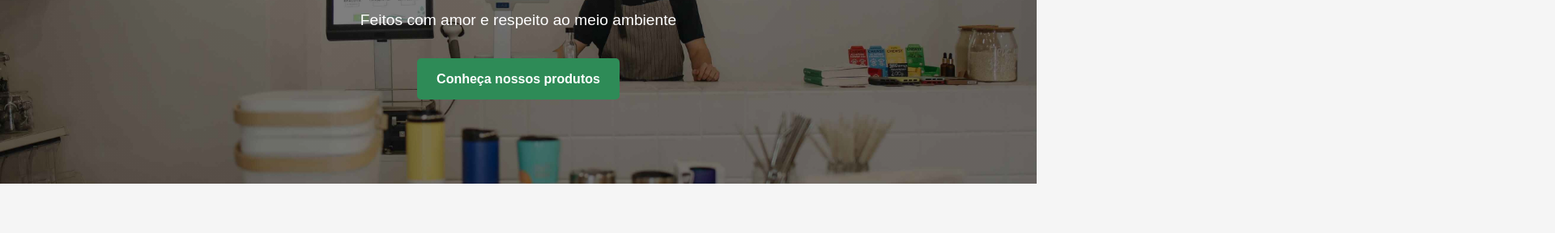
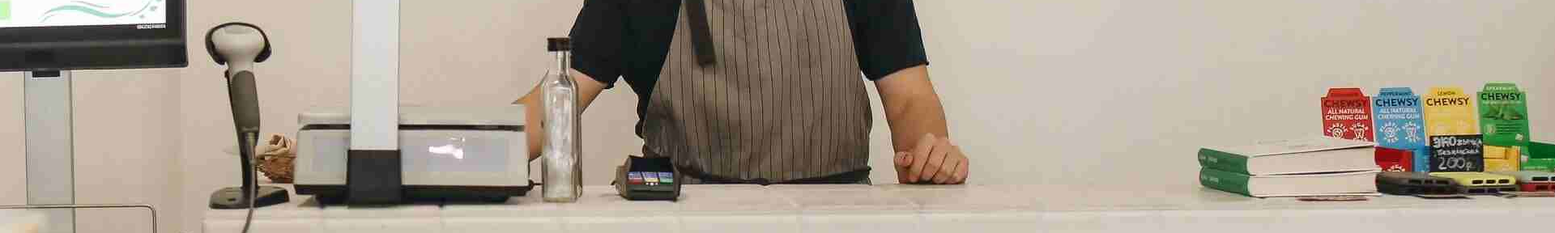
Before and after one commit to Agatafrr7/Projeto-EcoArt, a plain HTML site: page index.html in a window 1280 px wide. Shown: the part 272-560 px from the top of the page at 81% size, 1920 px wide, since content can reach past the window. Drawn offline with Linux system fonts and the light colour scheme.

Commit message:
Update index.html

```diff
--- a/index.html
+++ b/index.html
@@ -33,6 +33,7 @@
 
  <!-- Banner Principal -->
     <section class="banner" id="inicio">
+        <img src="/images/banner.jpg" alt="Banner">
         <div class="banner-content">
             <h2>Produtos Artesanais e Sustentáveis</h2>
             <p>Feitos com amor e respeito ao meio ambiente</p>
```
